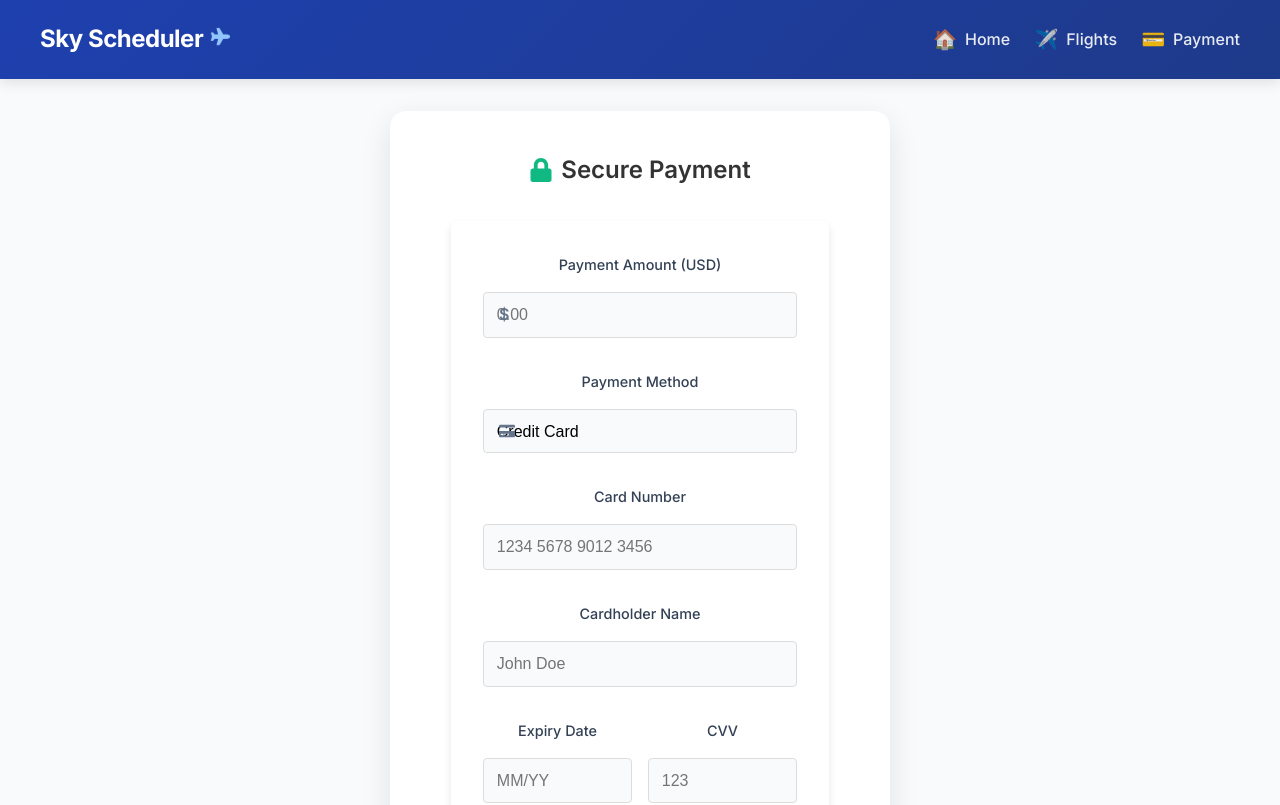
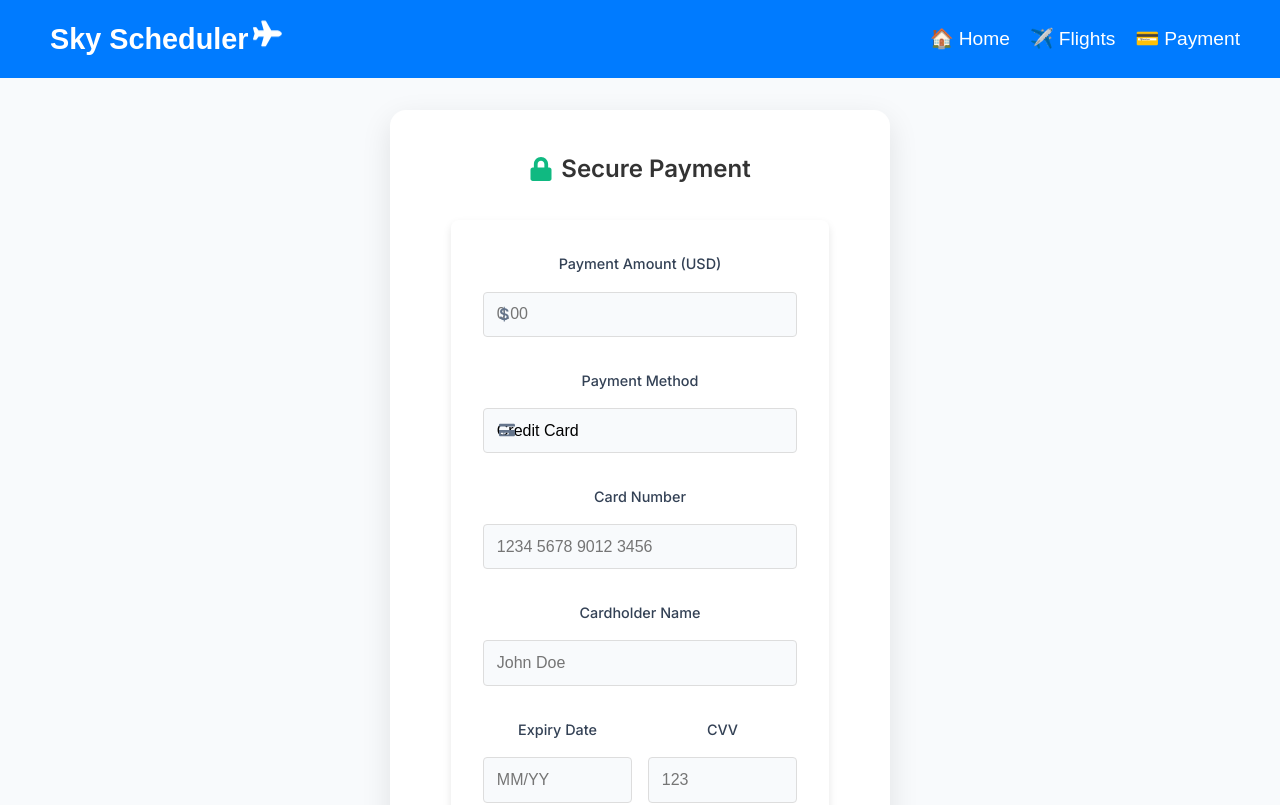
Before and after one commit to bhargav-vyas/Sky-Scheduler-Frontend, a React (Create React App) app: page /payment in a window 1280 px wide. Shown: the top 805 px of the page. Built offline with nearby package versions, Linux system fonts and the light colour scheme; no server answers.

Commit message:
this  is the adtion of the api in the flight  result page

```diff
--- a/src/Component/Header.css
+++ b/src/Component/Header.css
@@ -1,150 +1,76 @@
 /* Header.css */
 .header {
-    background: linear-gradient(135deg, #1e40af 0%, #1e3a8a 100%);
+    background-color: #007bff;
     color: white;
-    padding: 1rem 2rem;
-    box-shadow: 0 4px 12px rgba(0, 0, 0, 0.1);
-    position: sticky;
-    top: 0;
-    z-index: 1000;
-    font-family: 'Inter', sans-serif;
-    animation: slideDown 0.5s ease-out;
-}
-
-@keyframes slideDown {
-    from {
-        transform: translateY(-100%);
-        opacity: 0;
-    }
-    to {
-        transform: translateY(0);
-        opacity: 1;
-    }
+    padding: 15px 20px;
+    box-shadow: 0 4px 6px rgba(0, 0, 0, 0.1);
 }
 
 .header-container {
-    max-width: 1200px;
-    margin: 0 auto;
     display: flex;
     justify-content: space-between;
     align-items: center;
+    max-width: 1200px;
+    margin: 0 auto;
 }
 
 .logo-container {
     display: flex;
     align-items: center;
-    gap: 0.75rem;
-}
-
-.logo-image {
-    height: 40px;
-    width: auto;
-    animation: float 3s ease-in-out infinite;
-}
-
-@keyframes float {
-    0%, 100% {
-        transform: translateY(0);
-    }
-    50% {
-        transform: translateY(-5px);
-    }
 }
 
 .logo-text {
-    margin: 0;
-    font-size: 1.5rem;
-    font-weight: 700;
-    letter-spacing: -0.5px;
+    font-size: 1.8rem;
+    font-weight: bold;
+    margin-left: 10px;
+    color: white;
     display: flex;
     align-items: center;
-    gap: 0.5rem;
 }
 
 .logo-icon {
-    color: #93c5fd;
-    font-size: 1.2rem;
-    animation: pulse 2s infinite;
+    margin-left: 5px;
+    animation: fly 2s infinite ease-in-out;
 }
 
-@keyframes pulse {
-    0%, 100% {
-        transform: scale(1);
-    }
-    50% {
-        transform: scale(1.2);
-    }
+@keyframes fly {
+    0%, 100% { transform: translateY(0); }
+    50% { transform: translateY(-5px); }
 }
 
 .nav-menu {
     display: flex;
-    gap: 1.5rem;
+    gap: 20px;
 }
 
 .nav-link {
-    color: rgba(255, 255, 255, 0.9);
+    color: white;
     text-decoration: none;
-    font-weight: 500;
-    font-size: 1rem;
+    font-size: 1.2rem;
+    transition: color 0.3s;
     display: flex;
     align-items: center;
-    gap: 0.5rem;
-    padding: 0.5rem 0;
-    position: relative;
-    transition: all 0.3s ease;
 }
 
 .nav-link:hover {
-    color: white;
+    color: #d1e7ff;
 }
 
 .link-icon {
-    font-size: 1.2rem;
-    transition: transform 0.3s ease;
+    margin-right: 5px;
 }
 
-.nav-link:hover .link-icon {
-    transform: rotate(15deg);
-}
-
-.link-text {
-    position: relative;
-}
-
-.link-text::after {
-    content: '';
-    position: absolute;
-    bottom: -4px;
-    left: 0;
-    width: 0;
-    height: 2px;
-    background: white;
-    transition: width 0.3s ease;
-}
-
-.nav-link:hover .link-text::after {
-    width: 100%;
-}
-
-/* Mobile responsiveness */
 @media (max-width: 768px) {
-    .header-container {
-        flex-direction: column;
-        gap: 1rem;
+    .logo-text {
+        font-size: 1.5rem;
     }
 
     .nav-menu {
-        width: 100%;
-        justify-content: space-around;
+        flex-direction: column;
+        gap: 10px;
     }
 
     .nav-link {
-        flex-direction: column;
-        gap: 0.25rem;
-        font-size: 0.9rem;
-    }
-
-    .link-text::after {
-        bottom: -2px;
+        font-size: 1rem;
     }
 }
--- a/src/pages/FlightResults.css
+++ b/src/pages/FlightResults.css
@@ -1,51 +1,50 @@
-.flight-results {
+.flight-results-container {
+    padding: 20px;
+    background-color: #f0f4f8;
+    min-height: calc(100vh - 150px); /* Adjust height to account for header and footer */
     display: flex;
     flex-direction: column;
-    justify-content: space-between;
-    min-height: 100vh;
-    background-color: #f3f7fa;
-    font-family: 'Arial', sans-serif;
+    align-items: center;
 }
 
-.flight-results header, .flight-results footer {
-    background-color: #007bff;
-    color: white;
-    padding: 1rem;
-    text-align: center;
-}
-
-.flight-results h2 {
-    margin: 2rem auto;
-    text-align: center;
-    font-size: 2rem;
+.flight-results-container h2 {
+    font-size: 2em;
+    margin-bottom: 20px;
     color: #333;
 }
 
-.flight-results .flight-card {
-    margin: 1rem auto;
-    padding: 1.5rem;
-    background-color: #ffffff;
+.flight-results-list {
+    list-style-type: none;
+    padding: 0;
+    margin: 20px 0;
+    width: 80%;
+    max-width: 800px;
+}
+
+.flight-results-item {
+    background-color: #fff;
+    margin: 10px 0;
+    padding: 15px;
     border-radius: 8px;
     box-shadow: 0 4px 8px rgba(0, 0, 0, 0.1);
-    max-width: 600px;
-    width: 90%;
+    transition: transform 0.3s, box-shadow 0.3s;
 }
 
-.flight-results .flight-card h3 {
-    font-size: 1.25rem;
-    color: #555;
-    margin-bottom: 0.5rem;
+.flight-results-item:hover {
+    transform: translateY(-3px);
+    box-shadow: 0 6px 12px rgba(0, 0, 0, 0.15);
 }
 
-.flight-results .flight-card p {
-    margin: 0.2rem 0;
-    color: #666;
-    font-size: 1rem;
+.flight-details strong {
+    color: #007bff;
 }
 
-.flight-results .error-message {
+.error-message {
     color: red;
-    text-align: center;
-    margin-top: 1rem;
-    font-size: 1.1rem;
+    margin: 10px 0;
 }
+
+.loading-message {
+    color: #666;
+    font-size: 1.2em;
+}
--- a/src/pages/FlightResults.js
+++ b/src/pages/FlightResults.js
@@ -4,8 +4,8 @@ import Footer from '../Component/Footer';
 import '../pages/FlightResults.css';
 
 const FlightResults = () => {
-    const [data, setData] = useState([]); // State to store flight data
-    const [error, setError] = useState(null); // State to store error message
+    const [data, setData] = useState([]);
+    const [error, setError] = useState(null);
 
     useEffect(() => {
         const fetchData = async () => {
@@ -18,7 +18,7 @@ const FlightResults = () => {
                     method: "GET",
                     headers: {
                         "Content-Type": "application/json",
-                        Authorization: authHeader, // Authorization header
+                        Authorization: authHeader,
                     },
                 });
 
@@ -27,11 +27,11 @@ const FlightResults = () => {
                 }
 
                 const result = await response.json();
-                console.log("Fetched Flights:", result); // Debugging log
-                setData(result); // Store the fetched data
+                console.log("Fetched Flights:", result);
+                setData(result);
             } catch (err) {
-                console.error("Fetch error:", err.message); // Log any errors
-                setError(err.message); // Store the error message
+                console.error("Fetch error:", err.message);
+                setError(err.message);
             }
         };
 
@@ -39,22 +39,28 @@ const FlightResults = () => {
     }, []);
 
     return (
-        <div className="flight-results">
+        <div className="flight-results-container">
             <Header />
             <h2>Flight Results</h2>
-            {error && <p style={{ color: 'red' }}>Error: {error}</p>}
+            {error && <p className="error-message">Error: {error}</p>}
             {data.length > 0 ? (
-                <ul>
+                <ul className="flight-results-list">
                     {data.map((flight, index) => (
-                        <li key={index}>
-                            <strong>Flight ID:</strong> {flight.id} -
-                            <strong> Name:</strong> {flight.name} -
-                            <strong> Destination:</strong> {flight.destination}
+                        <li key={index} className="flight-results-item">
+                            <div className="flight-details">
+                                <strong>Flight Number:</strong> {flight.flightNumber} <br />
+                                <strong>From:</strong> {flight.departureAirport} <br />
+                                <strong>To:</strong> {flight.arrivalAirport} <br />
+                                <strong>Departure Time:</strong> {flight.departureTime} <br />
+                                <strong>Arrival Time:</strong> {flight.arrivalTime} <br />
+                                <strong>Price:</strong> ${flight.price} <br />
+                                <strong>Available Seats:</strong> {flight.availableSeats}
+                            </div>
                         </li>
                     ))}
                 </ul>
             ) : (
-                <p>Loading flights or no flights available.</p>
+                <p className="loading-message">Loading flights or no flights available.</p>
             )}
             <Footer />
         </div>
```
